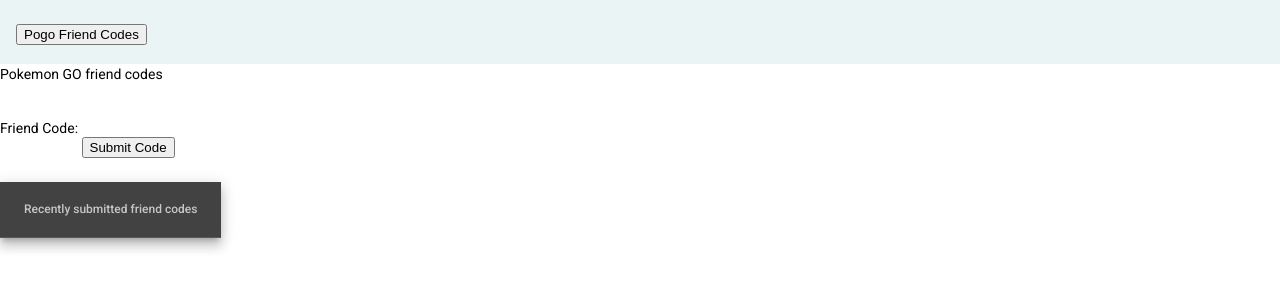
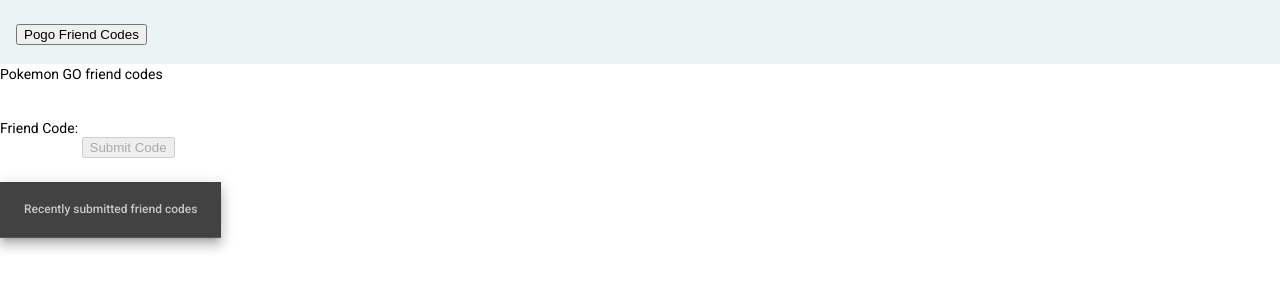
Before and after one commit to AlexH893/friend-code-finder, an Angular app: page / in a window 1280 px wide. Shown: the top 300 px of the page. Built offline with nearby package versions, Linux system fonts and the light colour scheme; no server answers.

Commit message:
added regex pattern

```diff
--- a/src/app/home/home.component.html
+++ b/src/app/home/home.component.html
@@ -4,8 +4,10 @@
 
 <label for="inputtedCode">Friend Code: </label>
 <mat-form-field [formGroup]="codeForm">
-  <input matInput  type="text" [formControl]="codeForm.controls['code']" />
-  <button (click)="submitCode()">Submit Code</button>
+  <input matInput type="text" [formControl]="codeForm.controls['code']" />
+  <button (click)="submitCode()" [disabled]="codeForm.invalid">
+    Submit Code
+  </button>
 </mat-form-field>
 
 <!-- Code Column -->
--- a/src/app/home/home.component.ts
+++ b/src/app/home/home.component.ts
@@ -50,7 +50,13 @@ export class HomeComponent implements OnInit {
   ngOnInit(): void {
     this.fetchCodes();
     this.codeForm = this.fb.group({
-      code: [null, Validators.compose([Validators.required])],
+      code: [
+        null,
+        Validators.compose([
+          Validators.required,
+          Validators.pattern('^\\d{12}$'), //Allows for only 12 digits
+        ]),
+      ],
     });
   }
 
```
